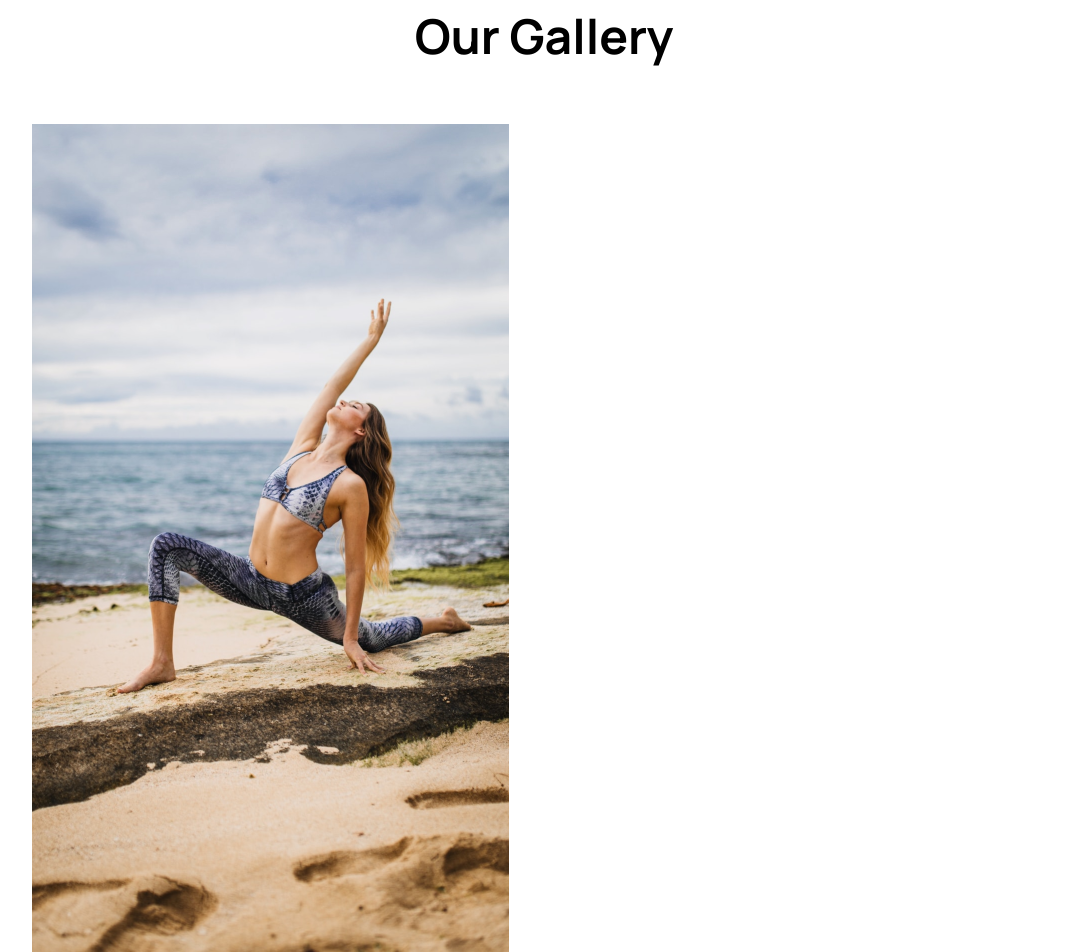
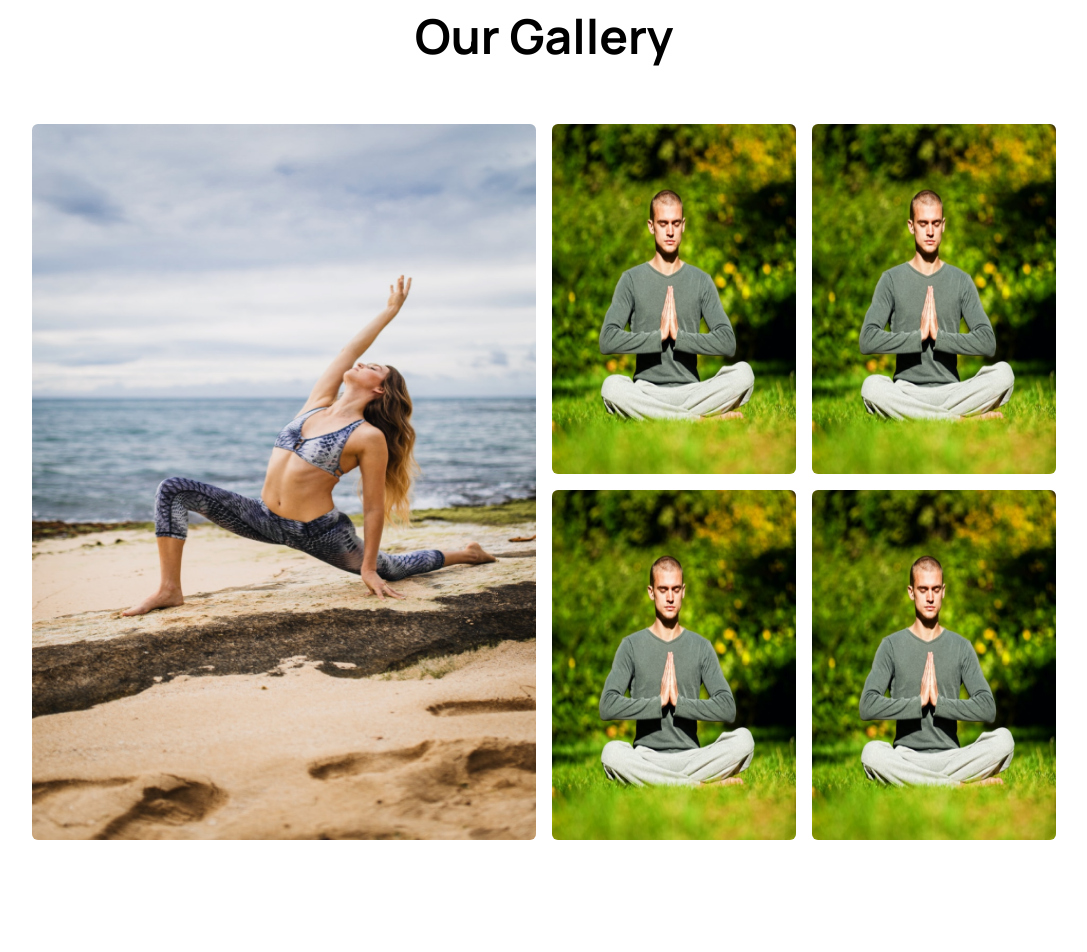
Before and after one commit to rownakabdullahomi/Yoga_Master_Client, a React (Vite) app: page / in a window 1280 px wide. Shown: the part 900-1852 px from the top of the page, without its empty margins (96-1183 px from the left). Built offline with nearby package versions, Linux system fonts and the light colour scheme.

Commit message:
gallery section done

```diff
--- a/src/pages/Home/Gallery/Gallery.jsx
+++ b/src/pages/Home/Gallery/Gallery.jsx
@@ -1,21 +1,37 @@
-import React from 'react'
-import image1 from "../../../assets/gallery/image1.png"
-import image2 from "../../../assets/gallery/image2.png"
+import React from "react";
+import image1 from "../../../assets/gallery/image1.png";
+import image2 from "../../../assets/gallery/image2.png";
 
 const Gallery = () => {
   return (
-    <div className='md:w-[80%] mx-auto my-28'>
-      <div className='mb-16'>
-        <h1 className='text-5xl font-bold text-center'>Our Gallery</h1>
+    <div className="md:w-[80%] mx-auto my-28">
+      <div className="mb-16">
+        <h1 className="text-5xl font-bold text-center">Our Gallery</h1>
       </div>
-      <div>
-        <div>
-          <img src={image1} alt="" />
+
+      {/* image container */}
+      <div className="md:grid grid-cols-2 items-center justify-center gap-4">
+        <div className="mb-4 md:mb-0">
+          <img src={image1} alt="" className="md:h-[716px] w-full mx-auto rounded-md"/>
         </div>
-        <div></div>
+
+        <div className="gap-4 grid grid-cols-2 items-start">
+          <div>
+            <img src={image2} alt="" className="md:h-[350px] rounded-md"/>
+          </div>
+          <div>
+            <img src={image2} alt="" className="md:h-[350px] rounded-md"/>
+          </div>
+          <div>
+            <img src={image2} alt="" className="md:h-[350px] rounded-md"/>
+          </div>
+          <div>
+            <img src={image2} alt="" className="md:h-[350px] rounded-md"/>
+          </div>
+        </div>
       </div>
     </div>
-  )
-}
+  );
+};
 
-export default Gallery
+export default Gallery;
```
